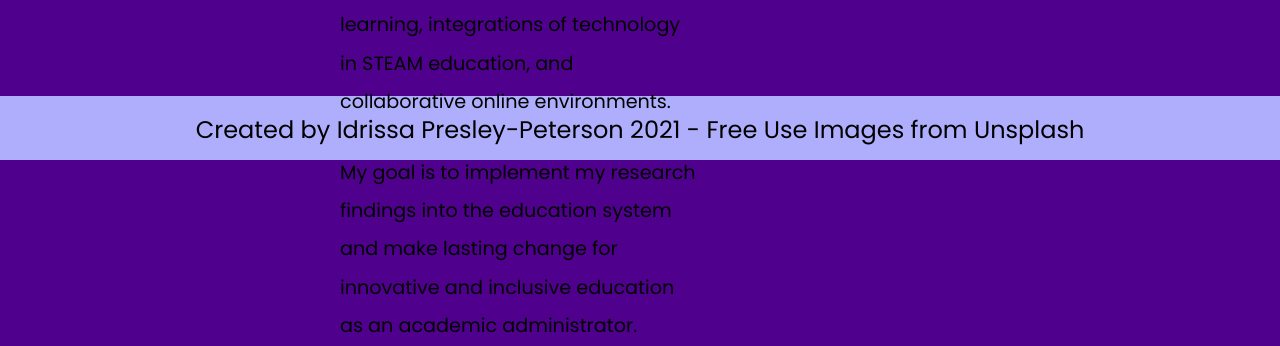
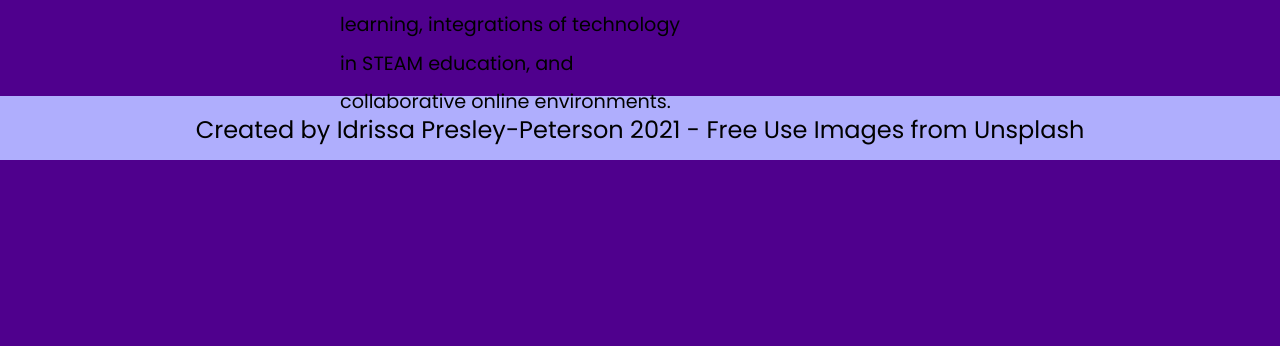
Before and after one commit to StarstationHaven/EPortfolio, a plain HTML site: page index.html in a window 1280 px wide. Shown: the part 5957-6303 px from the top of the page. After the commit the page ends 6117 px from the top, so only its background shows below. Drawn offline with Linux system fonts and the light colour scheme.

Commit message:
Update index.html

```diff
--- a/index.html
+++ b/index.html
@@ -124,8 +124,6 @@
             <div class="column-2">
                 <h1>Biography</h1>
                 <p>Hello, my name is Idrissa Presley-Peterson. Thank you for visiting my portfolio. I am a graduate research assistant, graphic designer, and event organizer. I am pursuing a doctorate in Education Technology; my previous degrees were Information Technology with a focus in project management. My research interests are in game-based learning, integrations of technology in STEAM education, and collaborative online environments.</p>
-                <br>
-                <p>My goal is to implement my research findings into the education system and make lasting change for innovative and inclusive education as an academic administrator.</p>
             </div>
             <div class="column-2 large-profile">
             </div>
```
